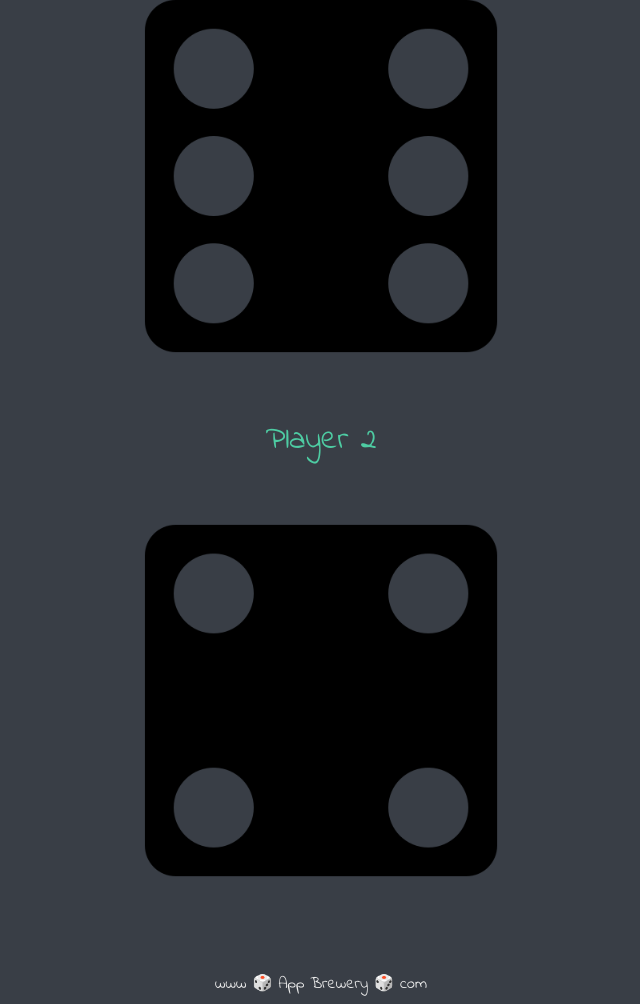
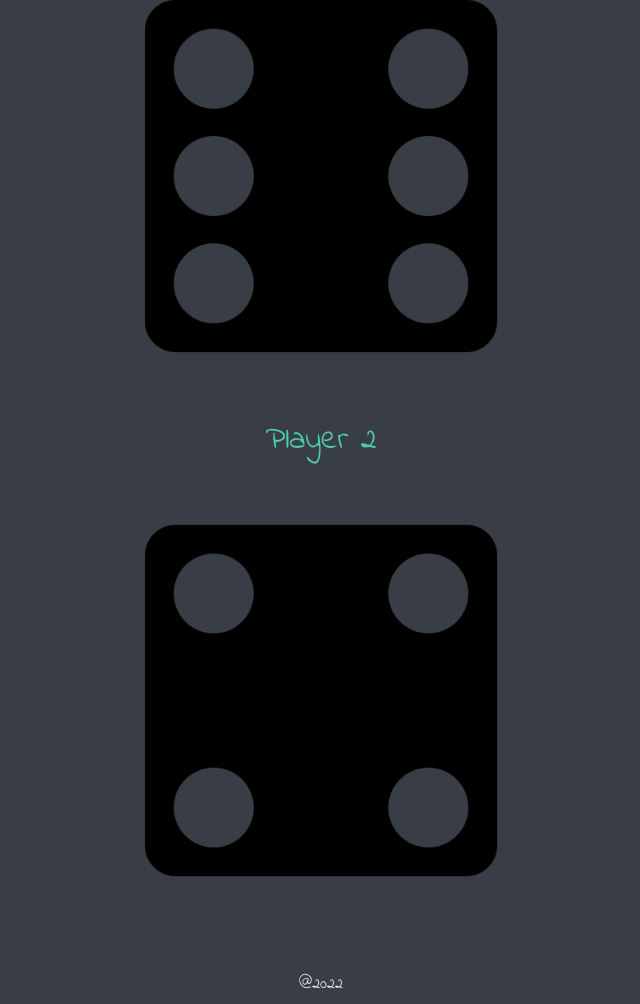
Before and after one commit to Rmohitkumar/Dice-Game, a plain HTML site: page index.html in a window 1280 px wide. Shown: the part 520-1524 px from the top of the page, without its empty margins (319-959 px from the left). Drawn offline with Linux system fonts and the light colour scheme.

Commit message:
Update index.html

```diff
--- a/index.html
+++ b/index.html
@@ -28,7 +28,7 @@
   </body>
 
   <footer>
-    www 🎲 App Brewery 🎲 com
+   @2022
   </footer>
 
   <script src="script.js"></script>
```
